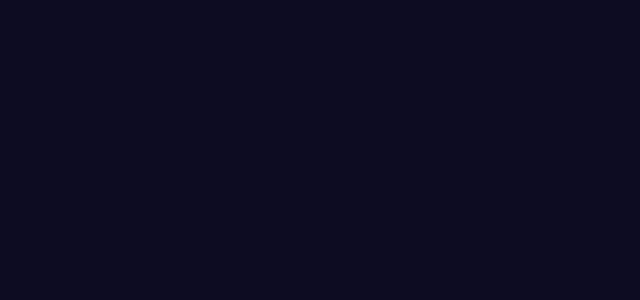
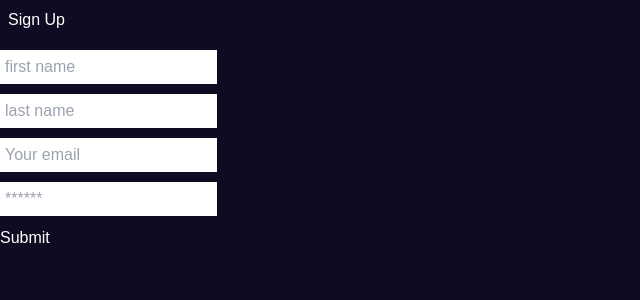
Before and after one commit to Bocabooii/Project-3, a React (Create React App) app in the folder brain_freq/client/: page /signup in a window 1280 px wide. Before the commit this address had no page. Shown: the top 300 px of the page, without its empty margins (0-640 px from the left). Built offline with nearby package versions, Linux system fonts and the light colour scheme.

Commit message:
signup & login page

```diff
--- a/brain_freq/client/package.json
+++ b/brain_freq/client/package.json
@@ -3,9 +3,11 @@
   "version": "0.1.0",
   "private": true,
   "dependencies": {
+    "@apollo/client": "^3.7.17",
     "@testing-library/jest-dom": "^5.16.5",
     "@testing-library/react": "^13.4.0",
     "@testing-library/user-event": "^13.5.0",
+    "jwt-decode": "^3.1.2",
     "react": "^18.2.0",
     "react-dom": "^18.2.0",
     "react-icons": "^4.10.1",
--- a/brain_freq/client/src/App.js
+++ b/brain_freq/client/src/App.js
@@ -1,13 +1,16 @@
 import React from 'react';
 import { BrowserRouter as Router, Route, Routes } from 'react-router-dom';
 import Home from './pages/Home';
-import { Login } from './components';
+import Signup from './pages/Signup';
+// import { Login } from './components';
+import Login from './pages/Login';
 
 function App() {
   return (
     <Router>
       <Routes>
         <Route path="/" element={<Home />} />
+        <Route path="/signup" element={<Signup />} />
         <Route path="/login" element={<Login />} />
 
       </Routes>
--- a/brain_freq/client/src/index.js
+++ b/brain_freq/client/src/index.js
@@ -1,16 +1,23 @@
 import React from 'react';
 import ReactDOM from 'react-dom';
+import { ApolloClient, InMemoryCache, ApolloProvider } from '@apollo/client';
 import App from './App';
-
 import './styles/index.css';
 import './styles/custom-progress-bar.css';
 import './styles/brain-freq-styles.css';
 import './styles/cosmic-animations.css';
 
+const client = new ApolloClient({
+  // uri: 'https://flyby-router-demo.herokuapp.com/',
+  uri: 'http://localhost:3001/graphql',
+  cache: new InMemoryCache(),
+});
+
+
 const root = ReactDOM.createRoot(document.getElementById('root'));
 
 root.render(
-  <React.StrictMode>
+  <ApolloProvider client={client}>
     <App />
-  </React.StrictMode>
+  </ApolloProvider>,
 );
--- a/brain_freq/client/src/pages/Home.js
+++ b/brain_freq/client/src/pages/Home.js
@@ -1,14 +1,39 @@
 import React from "react";
 import AudioPlayer from "../components/AudioPlayer";
 import Layout from '../pages/Layout';
+import Auth from '../utils/auth';
+import { Link } from "react-router-dom";
 
 const Home = () => {
+  const logout = (event) => {
+    event.preventDefault();
+    Auth.logout();
+  };
   return (
     <Layout>
       <div className="container">
         <AudioPlayer />
       </div>
+      <div>
+          {Auth.loggedIn() ? (
+            <>
+              <button className="btn btn-lg btn-light m-2" onClick={logout}>
+                Logout
+              </button>
+            </>
+          ) : (
+            <>
+              <Link className="btn btn-lg btn-primary m-2" to="/login">
+                Login
+              </Link>
+              <Link className="btn btn-lg btn-light m-2" to="/signup">
+                Signup
+              </Link>
+            </>
+          )}
+        </div>
     </Layout>
+
   );
 };
 
--- /dev/null
+++ b/brain_freq/client/src/pages/Login.js
@@ -0,0 +1,94 @@
+import React, { useState } from 'react';
+import { Link } from 'react-router-dom';
+import { useMutation } from '@apollo/client';
+import { LOGIN } from '../utils/mutations';
+
+import Auth from '../utils/auth';
+
+const Login = (props) => {
+  const [formState, setFormState] = useState({ email: '', password: '' });
+  const [login, { error, data }] = useMutation(LOGIN);
+
+  // update state based on form input changes
+  const handleChange = (event) => {
+    const { name, value } = event.target;
+
+    setFormState({
+      ...formState,
+      [name]: value,
+    });
+  };
+
+  // submit form
+  const handleFormSubmit = async (event) => {
+    event.preventDefault();
+    console.log(formState);
+    try {
+      const { data } = await login({
+        variables: { ...formState },
+      });
+
+      Auth.login(data.login.token);
+    } catch (e) {
+      console.error(e);
+    }
+
+    // clear form values
+    setFormState({
+      email: '',
+      password: '',
+    });
+  };
+
+  return (
+    <main className="flex-row justify-center mb-4">
+      <div className="col-12 col-lg-10">
+        <div className="card">
+          <h4 className="card-header bg-dark text-light p-2">Login</h4>
+          <div className="card-body">
+            {data ? (
+              <p>
+                Success! You may now head{' '}
+                <Link to="/">back to the homepage.</Link>
+              </p>
+            ) : (
+              <form onSubmit={handleFormSubmit}>
+                <input
+                  className="form-input"
+                  placeholder="Your email"
+                  name="email"
+                  type="email"
+                  value={formState.email}
+                  onChange={handleChange}
+                />
+                <input
+                  className="form-input"
+                  placeholder="******"
+                  name="password"
+                  type="password"
+                  value={formState.password}
+                  onChange={handleChange}
+                />
+                <button
+                  className="btn btn-block btn-info"
+                  style={{ cursor: 'pointer' }}
+                  type="submit"
+                >
+                  Submit
+                </button>
+              </form>
+            )}
+
+            {error && (
+              <div className="my-3 p-3 bg-danger text-white">
+                {error.message}
+              </div>
+            )}
+          </div>
+        </div>
+      </div>
+    </main>
+  );
+};
+
+export default Login;
--- /dev/null
+++ b/brain_freq/client/src/pages/Signup.js
@@ -0,0 +1,112 @@
+import React, { useState } from 'react';
+import { Link } from 'react-router-dom';
+
+import { useMutation } from '@apollo/client';
+import { ADD_USER } from '../utils/mutations';
+
+import Auth from '../utils/auth';
+
+const Signup = () => {
+    console.log("signup called")
+  const [formState, setFormState] = useState({
+    firstName: '',
+    lastName: '',
+    email: '',
+    password: '',
+  });
+  const [addUser, { error, data }] = useMutation(ADD_USER);
+
+  // update state based on form input changes
+  const handleChange = (event) => {
+    const { name, value } = event.target;
+
+    setFormState({
+      ...formState,
+      [name]: value,
+    });
+  };
+
+  // submit form
+  const handleFormSubmit = async (event) => {
+    event.preventDefault();
+    console.log(formState);
+
+    try {
+      const { data } = await addUser({
+        variables: { ...formState },
+      });
+
+      Auth.login(data.addUser.token);
+    } catch (e) {
+      console.error(e);
+    }
+  };
+
+  return (
+    <main className="flex-row justify-center mb-4">
+      <div className="col-12 col-lg-10">
+        <div className="card">
+          <h4 className="card-header bg-dark text-light p-2">Sign Up</h4>
+          <div className="card-body">
+            {data ? (
+              <p>
+                Success! You may now head{' '}
+                <Link to="/">back to the homepage.</Link>
+              </p>
+            ) : (
+              <form onSubmit={handleFormSubmit}>
+                <input
+                  className="form-input"
+                  placeholder="first name"
+                  name="firstName"
+                  type="text"
+                  value={formState.firstName}
+                  onChange={handleChange}
+                />
+                <input
+                  className="form-input"
+                  placeholder="last name"
+                  name="lastName"
+                  type="text"
+                  value={formState.lastName}
+                  onChange={handleChange}
+                />
+                <input
+                  className="form-input"
+                  placeholder="Your email"
+                  name="email"
+                  type="email"
+                  value={formState.email}
+                  onChange={handleChange}
+                />
+                <input
+                  className="form-input"
+                  placeholder="******"
+                  name="password"
+                  type="password"
+                  value={formState.password}
+                  onChange={handleChange}
+                />
+                <button
+                  className="btn btn-block btn-info"
+                  style={{ cursor: 'pointer' }}
+                  type="submit"
+                >
+                  Submit
+                </button>
+              </form>
+            )}
+
+            {error && (
+              <div className="my-3 p-3 bg-danger text-white">
+                {error.message}
+              </div>
+            )}
+          </div>
+        </div>
+      </div>
+    </main>
+  );
+};
+
+export default Signup;
--- a/brain_freq/client/src/styles/index.css
+++ b/brain_freq/client/src/styles/index.css
@@ -134,6 +134,13 @@
   margin: 0;
 }
 
+.form-input {
+  color: black;
+  padding: 5px;
+  display: block;
+  margin: 10px 0px;
+}
+
 @tailwind base;
 @tailwind components;
 @tailwind utilities;
```
Also changed, not shown: 2 other files (tests, documents, lock files or other folders).
